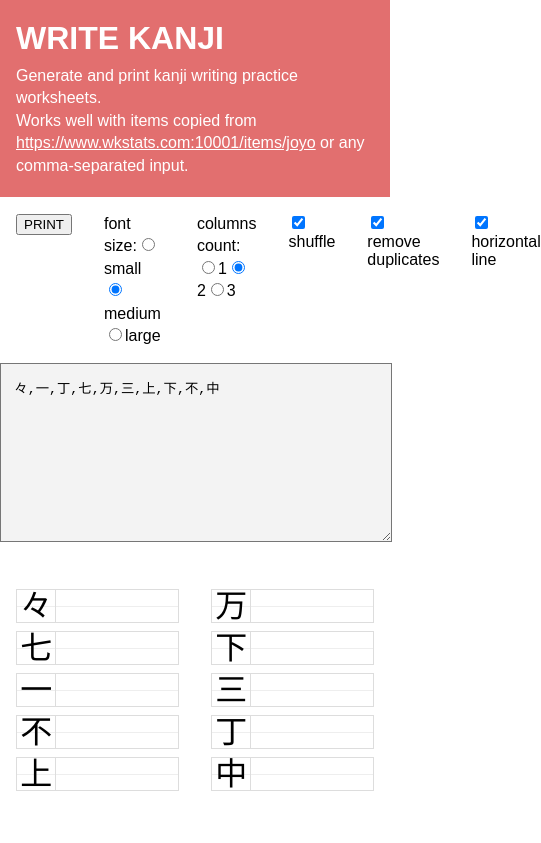
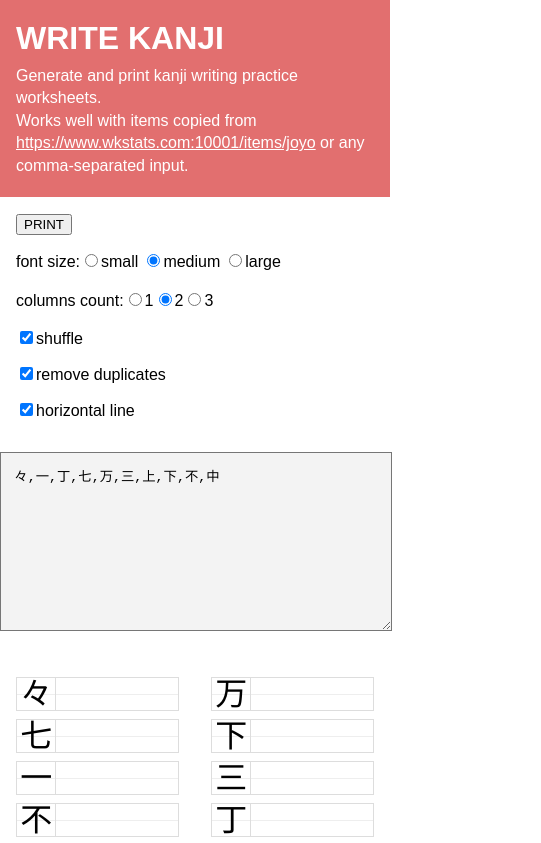
Before and after one commit to tomecko/write-kanji, a React (Create React App) app: page / in a window 390 px wide. Shown: the top 843 px of the page, 541 px wide, since content can reach past the window. Built offline with nearby package versions, Linux system fonts and the light colour scheme; a web font is replaced by a local one.

Commit message:
UI fixes

```diff
--- a/src/App.js
+++ b/src/App.js
@@ -43,7 +43,7 @@ function App() {
             className="input"
             value={input}
             onChange={e => setInput(e.target.value)}
-            placeholder="paste kanji separated by commas"
+            placeholder="paste comma-separated kanji/vocab"
             rows="10"
           ></textarea>
         </div>
--- a/src/Config.css
+++ b/src/Config.css
@@ -14,3 +14,12 @@
 .print {
   text-transform: uppercase;
 }
+
+@media (max-width: 1100px) {
+  .config {
+    flex-direction: column;
+  }
+  .config-item {
+    margin-bottom: 1em;
+  }
+}
```
